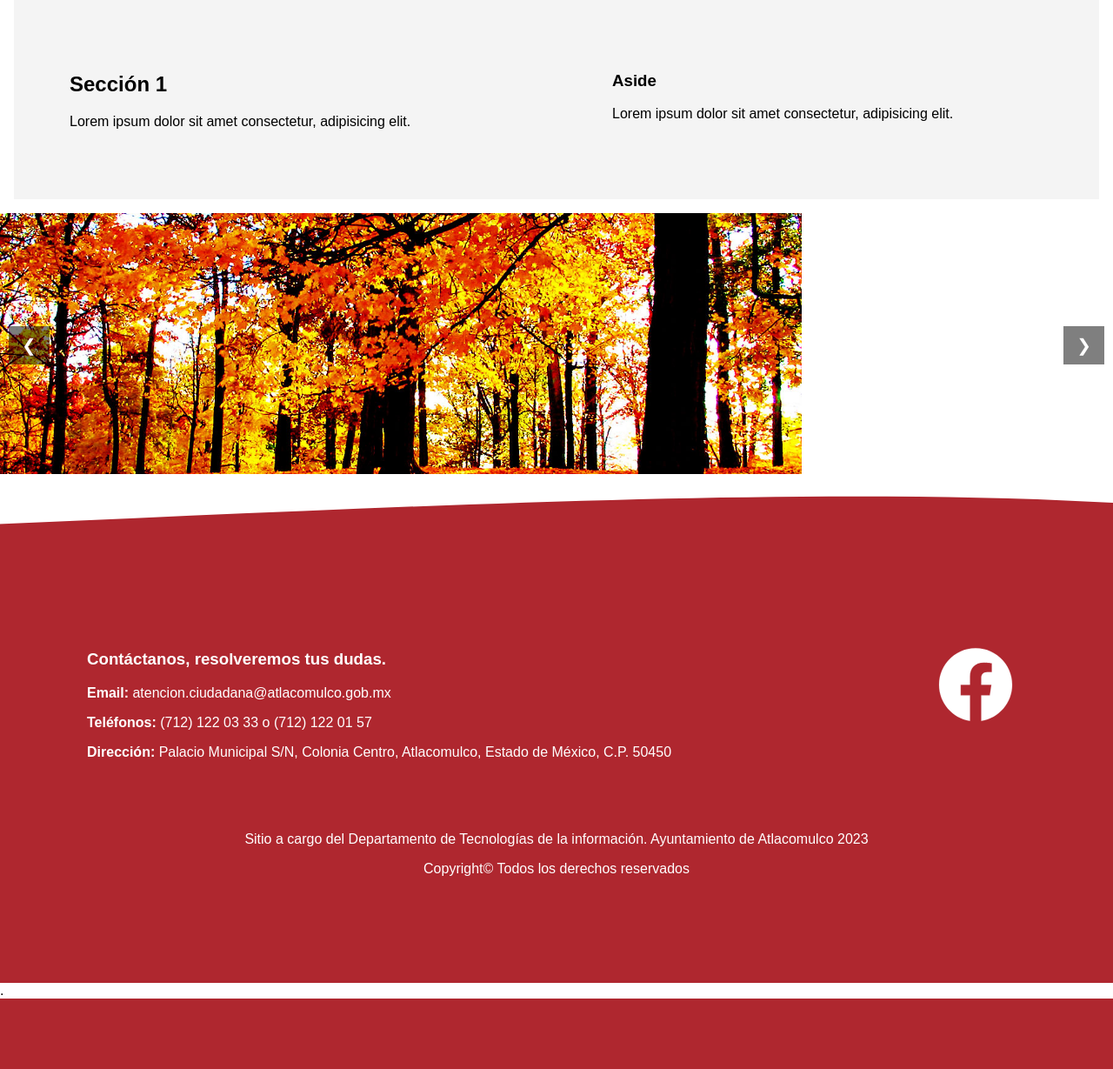
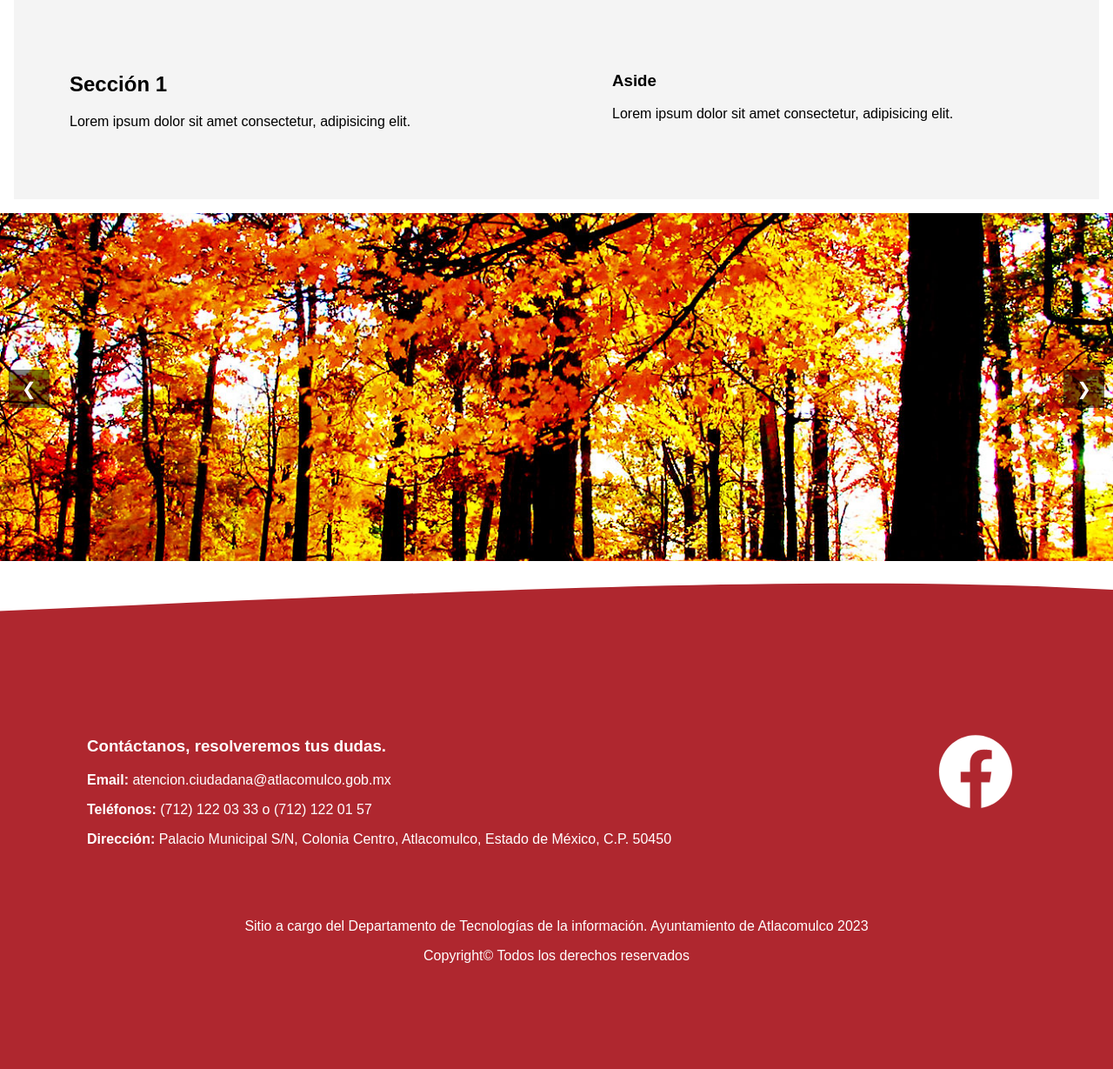
Before and after one commit to Azarel39/atlacomulco_pruebas, a PHP site: page / in a window 1280 px wide. Shown: the part 259-1488 px from the top of the page at 87% size. Before the commit the page ends 1407 px from the top, so only its background shows below. Run offline with PHP 8.4, Linux system fonts and the light colour scheme.

Commit message:
slider 1

```diff
--- a/css/style.css
+++ b/css/style.css
@@ -207,23 +207,29 @@ footer {
 .slider {
     display: flex;
     transition: transform 0.5s ease-in-out;
+    position: relative;
 }
 
 /* Cada imagen ocupa toda la pantalla del slider */
 .slide {
-    min-width: 80%;
+    min-width: 100%;
     display: none;
-}
-
-.slide img {
-    width: 90%;
-    height: 300px; /* Ajusta esta altura según sea necesario */
-    object-fit: cover;
+    position: absolute;
+    top: 0;
+    left: 0;
 }
 
 /* La imagen activa es la que se muestra */
 .slide.active {
     display: block;
+    position: relative;
+    z-index: 1;
+}
+/* Imágenes del slider */
+.slide img {
+    width: 100%;
+    height: 400px; /* Ajusta esta altura según sea necesario */
+    object-fit: cover;
 }
 
 /* Botones de navegación */
--- a/index.html
+++ b/index.html
@@ -55,7 +55,6 @@
             </a>
         </div>
     </div>
-    <!-- Botones de navegación -->
     <button class="prev">&#10094;</button>
     <button class="next">&#10095;</button>
 </div>
```
Also changed, not shown: static/slider.js (line endings or trailing spaces).
